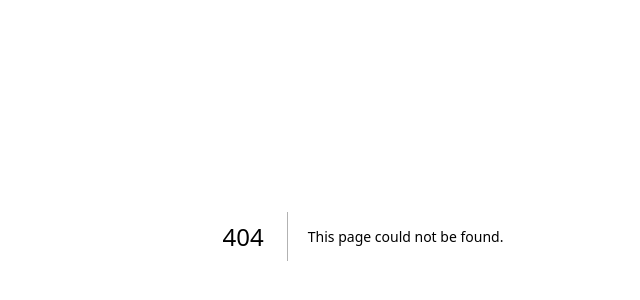
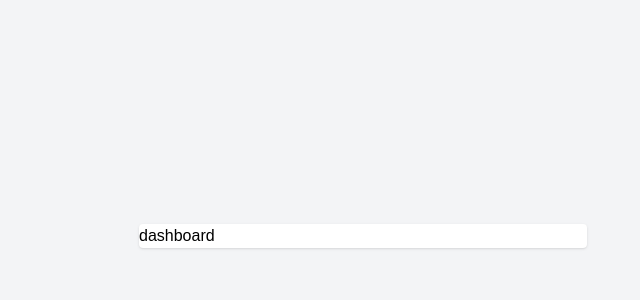
Before and after one commit to sacheenShyama/kanban_Task-management-app, a Next.js app in the folder client/: page /dashboard in a window 1280 px wide. Before the commit this address had no page. Shown: the part 164-464 px from the top of the page, without its empty margins (277-917 px from the left). Built offline with nearby package versions, Linux system fonts and the light colour scheme.

Commit message:
essential package/library configured

```diff
--- a/client/app/(auth)/(routes)/sign-in/_components/signInFormUi.tsx
+++ b/client/app/(auth)/(routes)/sign-in/_components/signInFormUi.tsx
@@ -1,10 +1,14 @@
 import { Button } from "@/components/ui/button";
 import Link from "next/link";
 import React from "react";
-
+import { redirect } from "next/navigation";
 const SignInFormUi = () => {
+  const handleSubmit = (e) => {
+    e.preventDefault();
+    redirect("dashboard");
+  };
   return (
-    <form className="space-y-4 md:space-y-6" action="#">
+    <form className="space-y-4 md:space-y-6" onSubmit={handleSubmit}>
       <div>
         <label className="block mb-2 text-sm font-medium text-gray-900 dark:text-white">
           Your email
--- /dev/null
+++ b/client/app/(dashboard)/(routes)/dashboard/_components/board/board.tsx
@@ -0,0 +1,9 @@
+import React from 'react'
+
+const Board = () => {
+  return (
+    <div>Board</div>
+  )
+}
+
+export default Board
--- /dev/null
+++ b/client/app/(dashboard)/(routes)/dashboard/_components/list/list.tsx
@@ -0,0 +1,9 @@
+import React from 'react'
+
+const List = () => {
+  return (
+    <div>List</div>
+  )
+}
+
+export default List
--- /dev/null
+++ b/client/app/(dashboard)/(routes)/dashboard/_components/task/task.tsx
@@ -0,0 +1,7 @@
+import React from "react";
+
+const Task = () => {
+  return <div>Task</div>;
+};
+
+export default Task;
--- /dev/null
+++ b/client/app/(dashboard)/(routes)/dashboard/page.tsx
@@ -0,0 +1,11 @@
+import React from "react";
+
+const Dashboard = () => {
+  return (
+    <div>
+      <span>dashboard</span>
+    </div>
+  );
+};
+
+export default Dashboard;
--- /dev/null
+++ b/client/app/(dashboard)/layout.tsx
@@ -0,0 +1,12 @@
+import React from 'react'
+
+const layout =({ children }: { children: React.ReactNode }) => {
+    return (
+      <div className="h-full flex items-center justify-center bg-gray-100 dark:bg-gray-900">
+        <div className="w-full bg-white rounded shadow dark:border md:mt-0 sm:max-w-md xl:p-0 dark:bg-gray-800 dark:border-gray-700">
+          {children}
+        </div>
+      </div>
+    );
+  };
+export default layout
--- a/client/package.json
+++ b/client/package.json
@@ -9,13 +9,16 @@
     "lint": "next lint"
   },
   "dependencies": {
+    "@dnd-kit/core": "^6.3.1",
     "@radix-ui/react-slot": "^1.1.1",
+    "@reduxjs/toolkit": "^2.5.1",
     "class-variance-authority": "^0.7.1",
     "clsx": "^2.1.1",
     "lucide-react": "^0.474.0",
     "next": "15.1.6",
     "react": "^19.0.0",
     "react-dom": "^19.0.0",
+    "react-redux": "^9.2.0",
     "tailwind-merge": "^2.6.0",
     "tailwindcss-animate": "^1.0.7"
   },
```
Also changed, not shown: client/lib/store.ts (added), 1 other file (tests, documents, lock files or other folders).
